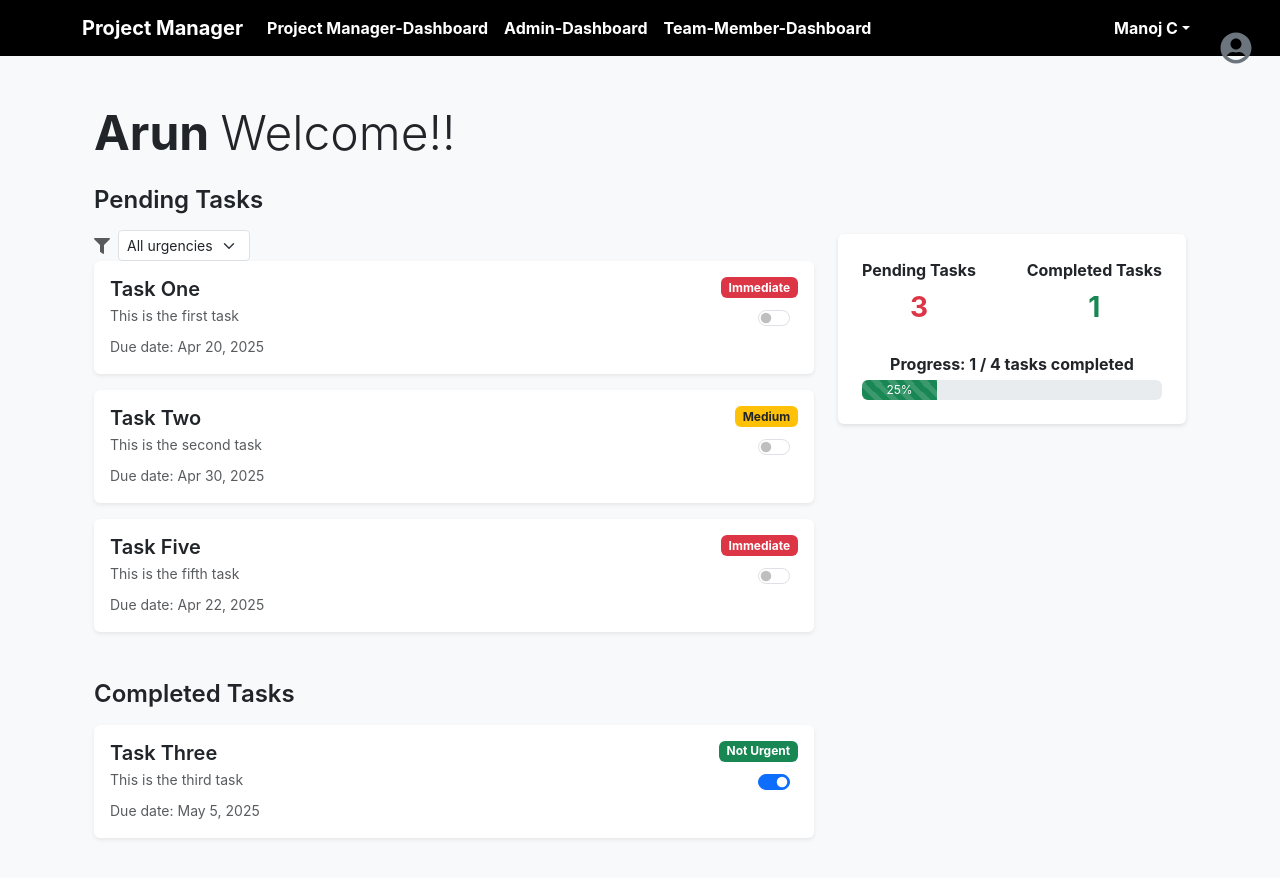
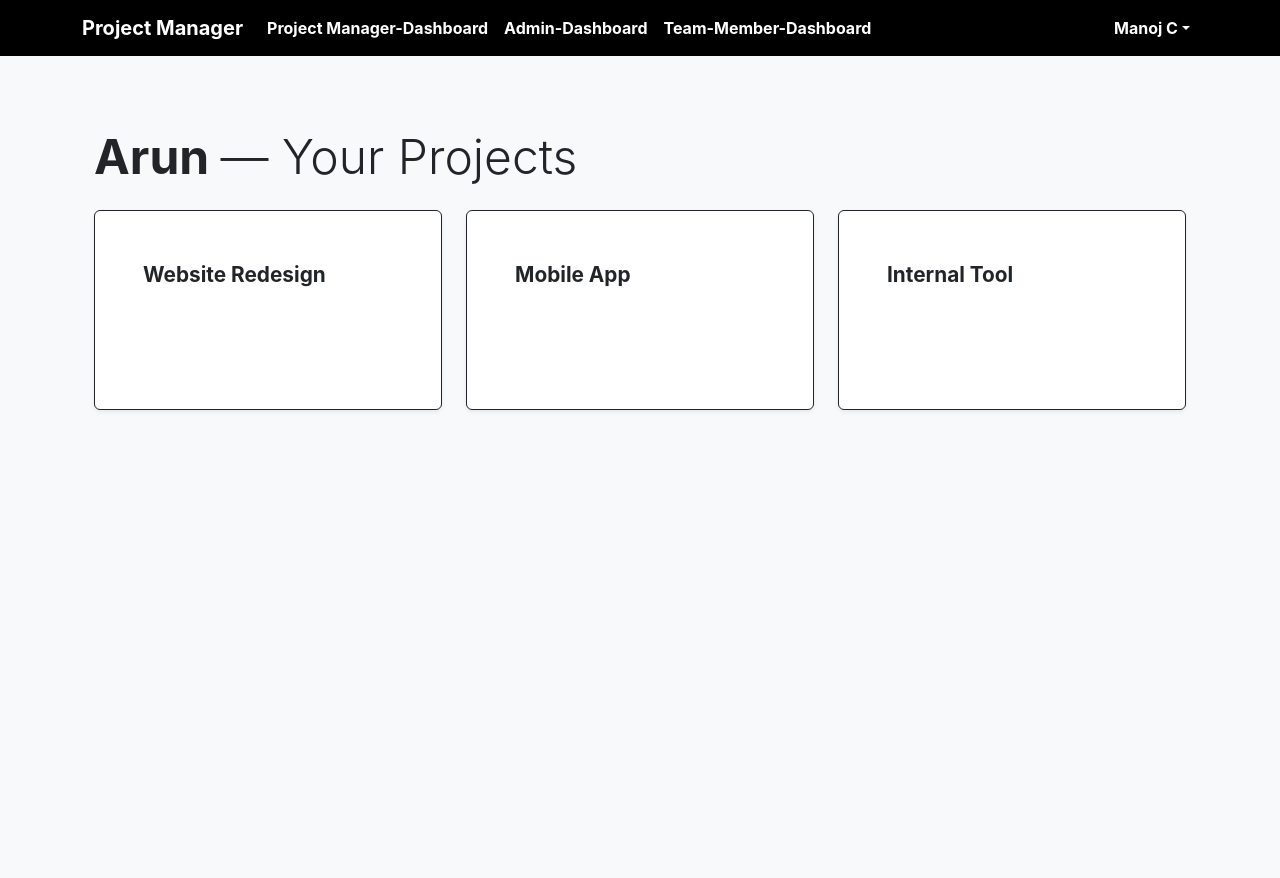
Before and after one commit to Arunnerdy/FrontEnd, a React (Vite) app: page /team-member-dashboard in a window 1280 px wide. After the commit the page ends 800 px from the top, so only its background shows below. Built offline with nearby package versions, Linux system fonts and the light colour scheme.

Commit message:
Modified Team member dashboard

```diff
--- a/src/pages/TeamMemberDashboard.jsx
+++ b/src/pages/TeamMemberDashboard.jsx
@@ -1,135 +1,153 @@
+// TeamMemberDashboard.js
 import React, { useEffect, useState, useMemo } from "react";
 import TaskCard from "./TaskCard";
-import { FaFilter, FaUserCircle, FaSignOutAlt } from "react-icons/fa";
+import { FaFilter, FaArrowLeft } from "react-icons/fa";
 import { useNavigate } from "react-router-dom";
 
+/* ------------------------------------------------------------------ */
+/* 🔗 Utility helpers                                                 */
+/* ------------------------------------------------------------------ */
+const mockProjects = [
+  { id: "p1", name: "Website Redesign" },
+  { id: "p2", name: "Mobile App" },
+  { id: "p3", name: "Internal Tool" },
+];
+
+/* ------------------------------------------------------------------ */
+/* 🖼  Main Component                                                 */
+/* ------------------------------------------------------------------ */
 export default function TeamMemberDashboard() {
+  /* ----------------------------- state ---------------------------- */
   const [username, setUsername] = useState("Username");
+  const [projects, setProjects] = useState([]);
+  const [selectedProject, setSelectedProject] = useState();
   const [tasks, setTasks] = useState([]);
+  const [urgencyFilter, setUrgencyFilter] = useState("all");
 
-  // -------------------------------------------------------------------------
-  // TODO 1: FETCH the logged‑in user's profile (username etc.)
-  //   Example:   GET /api/auth/me  ➜ { "name": "Arun" }
-  // TODO 2: FETCH the tasks list for that user
-  //   Example:   GET /api/users/:userId/tasks
-  // -------------------------------------------------------------------------
+  //const navigate = useNavigate(); // keep if you later need it
+
+  /* ------------------------- data fetching ------------------------ */
   useEffect(() => {
-    // Mock user fetch
+    // TODO: replace with GET /api/auth/me
     setUsername("Arun");
 
-    // Mock tasks fetch
+    // TODO: replace with GET /api/users/:id/projects
+    setProjects(mockProjects);
+  }, []);
+
+  useEffect(() => {
+    if (!selectedProject) return;
+
+    // TODO: replace with GET /api/projects/:projectId/tasks
     setTasks([
       {
         id: 1,
-        title: "Task One",
-        description: "This is the first task",
+        title: "Landing page",
+        description: "Create hero section",
         urgency: "immediate",
         dueDate: "2025-04-20",
         completed: false,
       },
       {
         id: 2,
-        title: "Task Two",
-        description: "This is the second task",
+        title: "About page copy",
+        description: "Write company story",
         urgency: "medium",
         dueDate: "2025-04-30",
         completed: false,
       },
       {
         id: 3,
-        title: "Task Three",
-        description: "This is the third task",
+        title: "Contact form",
+        description: "Integrate email",
         urgency: "not urgent",
         dueDate: "2025-05-05",
         completed: true,
       },
-      {
-        id: 5,
-        title: "Task Five",
-        description: "This is the fifth task",
-        urgency: "immediate",
-        dueDate: "2025-04-22",
-        completed: false,
-      },
     ]);
-  }, []);
+  }, [selectedProject]);
 
-  // Handler for marking a task complete/incomplete
+  /* -------------------- task completion toggle ------------------- */
   const handleToggleCompletion = async (taskId) => {
     setTasks((prev) =>
-      prev.map((t) => (t.id === taskId ? { ...t, completed: !t.completed } : t))
+      prev.map((t) =>
+        t.id === taskId ? { ...t, completed: true } : t // one‑way
+      )
+    );
+    // TODO: PATCH /api/tasks/:taskId/complete
+  };
+
+  /* -------------------- pending / completed lists ---------------- */
+  const pendingTasksAll = useMemo(
+    () => tasks.filter((t) => !t.completed),
+    [tasks]
+  );
+  const completedTasks = useMemo(
+    () => tasks.filter((t) => t.completed),
+    [tasks]
   );
 
-    // ---------------------------------------------------------------------
-    // TODO: PATCH /api/tasks/:taskId/toggle
-    // ---------------------------------------------------------------------
-  };
+  /* Apply urgency filter only to pending tasks */
+  const pendingTasks = useMemo(() => {
+    if (urgencyFilter === "all") return pendingTasksAll;
+    return pendingTasksAll.filter((t) => t.urgency === urgencyFilter);
+  }, [pendingTasksAll, urgencyFilter]);
 
-  // Memoised derived values
-  const { pendingTasks, completedTasks } = useMemo(() => {
-    const pending = tasks.filter((t) => !t.completed);
-    const completed = tasks.filter((t) => t.completed);
-    return { pendingTasks: pending, completedTasks: completed };
-  }, [tasks]);
+  /* ----------------------------------------------------------------
+       RENDER
+  -----------------------------------------------------------------*/
+  if (!selectedProject) {
+    /* ----------------------  PROJECT TILES  ---------------------- */
+    return (
+      <div className="container py-4 mt-5">
+        <h1 className="display-5 fw-bold mb-4">
+          {username} <span className="fw-light">— Your Projects</span>
+        </h1>
 
-  const handleSignOut = () => {
-    // TODO: call your auth‑logout logic here (clear token, API, etc.)
-    // Then navigate to sign‑in page:
-    // navigate("/signin");
-  };
+        <div className="row row-cols-1 row-cols-sm-2 row-cols-md-3 g-4">
+          {projects.map((p) => (
+                    <div className="col" key={p.id}>
+                      <button
+                        onClick={() => setSelectedProject(p)}
+                        className="card h-100 w-100 p-5 text-center border border-dark text-dark fw-bold shadow-sm"
+                        style={{ minHeight: "180px", fontSize: "1.3rem" }}
+                      >
+                       {p.name}
+                       </button>
+        </div>
+          ))}
+        </div>
 
-  const [urgencyFilter, setUrgencyFilter] = useState("all");
+        {projects.length === 0 && (
+          <p className="mt-5 text-muted">No projects assigned.</p>
+        )}
+      </div>
+    );
+  }
 
-/** replace this with a real fetch */
-const fetchTasks = (filter) => {
-  // TODO: e.g. GET /api/users/:id/tasks?urgency=${filter}
-  //       Replace below with response.json()
-  const sample = [
-    /* …same mocked array… */
-  ];
-  return filter === "all" ? sample : sample.filter(t => t.urgency === filter);
-};
-
+  /* -------------------------  TASK VIEW  ------------------------- */
   return (
     <div className="container py-4">
       {/* Header */}
-      <h1 className="display-5 fw-bold mb-4">
-        {username} <span className="fw-light">Welcome!!</span>
+      <button
+        className="btn btn-link text-decoration-none mb-3"
+        onClick={() => setSelectedProject(undefined)}
+      >
+        <FaArrowLeft className="me-2 fw-bold" />
+        Back to Projects
+      </button>
+
+      <h1 className="display-6 fw-bold mb-4">
+        {selectedProject.name} <span className="fw-light">Tasks</span>
       </h1>
 
-     <div className="position-absolute top-0 end-0 p-3">
-  <div className="dropdown">
-    <button
-      className="btn btn-outline-secondary border-0 fs-2"
-      id="userMenu"
-      data-bs-toggle="dropdown"
-      aria-expanded="false"
-    >
-      <FaUserCircle />
-    </button>
-
-    <ul className="dropdown-menu dropdown-menu-end" aria-labelledby="userMenu">
-      <li>
-        <button
-          className="dropdown-item d-flex align-items-center"
-          onClick={handleSignOut}
-        >
-          <FaSignOutAlt className="me-2" />
-          Sign&nbsp;out
-        </button>
-      </li>
-    </ul>
-  </div>
-</div>
-
       <div className="row g-4">
-        {/* Left – task lists */}
+        {/* ---------- LEFT: Task lists ---------- */}
         <div className="col-12 col-md-8">
-
-          {/* Pending section */}
+          {/* Pending */}
           <section className="mb-5">
-            <h2 className="h4 fw-semibold mb-3">Pending Tasks</h2>
-          <span>
+            <div className="d-flex align-items-center mb-3">
+              <h2 className="h4 fw-semibold mb-0">Pending Tasks</h2>
               <div className="ms-auto d-flex align-items-center gap-2">
                 <FaFilter className="text-muted" title="Filter by urgency" />
                 <select
@@ -143,64 +161,80 @@ const fetchTasks = (filter) => {
                   <option value="not urgent">Not Urgent</option>
                 </select>
               </div>
-            </span>
+            </div>
+
             {pendingTasks.length ? (
               pendingTasks.map((task) => (
-                <TaskCard key={task.id} task={task} onToggle={handleToggleCompletion} />
+                <TaskCard
+                  key={task.id}
+                  task={task}
+                  onToggle={handleToggleCompletion}
+                />
               ))
             ) : (
-              <p className="h4 fw-semibold mb-5" >No pending tasks!!</p>
+              <p className="h5 text-muted">No pending tasks!!</p>
             )}
           </section>
 
-          {/* Completed section */}
+          {/* Completed */}
           <section>
             <h2 className="h4 fw-semibold mb-3">Completed Tasks</h2>
             {completedTasks.length ? (
               completedTasks.map((task) => (
-                <TaskCard key={task.id} task={task} onToggle={handleToggleCompletion} disabledToggle={true} />
+                <TaskCard
+                  key={task.id}
+                  task={task}
+                  onToggle={handleToggleCompletion}
+                  disabledToggle
+                />
               ))
             ) : (
-              <p className="h4 fw-semibold mb-5">No completed tasks yet!!</p>
+              <p className="h5 text-muted">No completed tasks yet.</p>
             )}
           </section>
         </div>
 
-        {/* Right – stats */}
+        {/* ---------- RIGHT: Stats card ---------- */}
         <aside className="col-12 col-md-4 pt-md-5">
           <div className="card p-4">
             <div className="d-flex justify-content-between text-center mb-4">
               <div>
-        <p className="mb-1 fw-bold fs-6">Pending Tasks</p>
-        <p className="fs-3 fw-bold text-danger mb-0">{pendingTasks.length}</p>
+                <p className="mb-1 fw-bold fs-6">Pending</p>
+                <p className="fs-3 fw-bold text-danger mb-0">
+                  {pendingTasksAll.length}
+                </p>
               </div>
               <div>
-        <p className="mb-1 fw-bold fs-6">Completed Tasks</p>
-        <p className="fs-3 fw-bold text-success mb-0">{completedTasks.length}</p>
+                <p className="mb-1 fw-bold fs-6">Completed</p>
+                <p className="fs-3 fw-bold text-success mb-0">
+                  {completedTasks.length}
+                </p>
               </div>
             </div>
 
-    {/* Progress Bar Section */}
-    <div>
+            {/* progress bar */}
             <p className="fw-bold text-center mb-1">
-        Progress: {completedTasks.length} / {tasks.length} tasks completed
+              Progress: {completedTasks.length}/{tasks.length}
             </p>
-      <div className="progress" style={{ height: '20px' }}>
+            <div className="progress" style={{ height: 20 }}>
               <div
                 className="progress-bar bg-success progress-bar-striped progress-bar-animated"
                 role="progressbar"
-          style={{ width: `${(completedTasks.length / tasks.length) * 100 || 0}%` }}
+                style={{
+                  width: `${(completedTasks.length / tasks.length) * 100 || 0}%`,
+                }}
                 aria-valuenow={completedTasks.length}
                 aria-valuemin="0"
                 aria-valuemax={tasks.length}
               >
-          {Math.round((completedTasks.length / tasks.length) * 100) || 0}%
-        </div>
+                {Math.round(
+                  ((completedTasks.length || 0) / (tasks.length || 1)) * 100
+                )}
+                %
               </div>
             </div>
           </div>
         </aside>
-
       </div>
     </div>
   );
```
Lines whose indentation alone changed are shown as unchanged.
